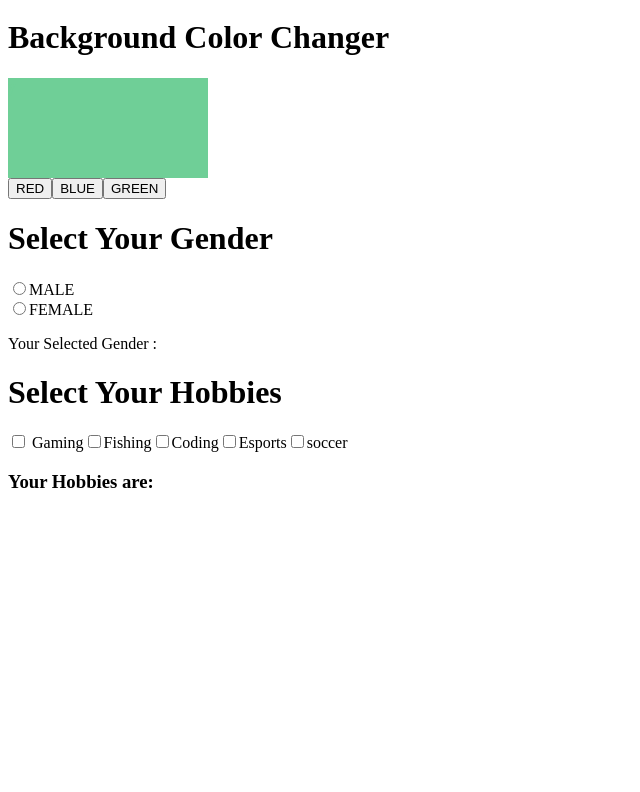
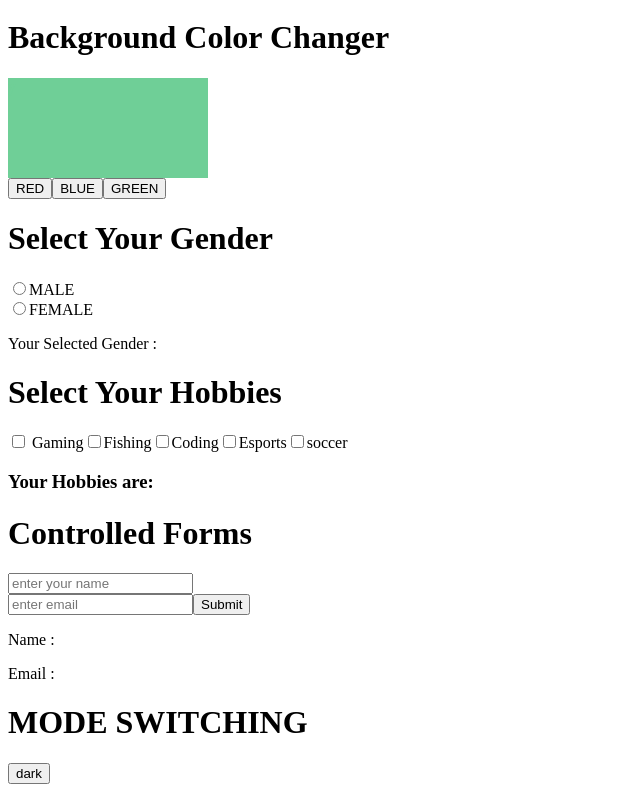
Before and after one commit to mdyasinreza1510/LEARNING_REACT, a React (Vite) app in the folder project1/: page / in a window 1280 px wide. Shown: the part 257-1049 px from the top of the page, without its empty margins (0-640 px from the left). Before the commit the page ends 800 px from the top, so only its background shows below. Built offline with nearby package versions, Linux system fonts and the light colour scheme.

Commit message:
practiced a form handler and a mode sitcher from dark to light

```diff
--- a/project1/src/Practice.jsx
+++ b/project1/src/Practice.jsx
@@ -73,8 +73,52 @@ function selectedhobbies(event){
         }
 }
 
+//controlled form.........................
+const [name,setname]=useState();
+const [email,setemail]=useState();
+const[submitname, setsubmitname]=useState();
+const[submitemail, setsubmitemail]=useState();
 
 
+function changename(event){
+    setname(event.target.value);
+}
+
+function changemail(event){
+setemail(event.target.value);
+
+}
+function submit(){
+    //yaha hmne submit me setsubmitname/email me ko name aur email
+    //  paas krenge jinme input k through values add honge fir ham
+    //  submit k through acces krlenge aur auto type p me nhi hoga
+setsubmitname(name);
+setsubmitemail(email);
+
+///yaha pe setsub k zariya submitname/email me name aur email k value ko add krdiya
+//ab jab submitname/email e values hain to hm p m submitname/aur email hi paas krenge
+}
+
+
+
+
+//..................................dark and light mode..................................
+const [mode,setmode]=useState("white");
+
+function changemode(){
+    const btm=document.querySelector("#btn")
+    if(mode=="white"){
+        setmode("black");
+        btm.innerText="light"
+
+    }
+    else{
+         setmode("white");
+          btm.innerText="dark"
+    }
+
+
+}
 
 
     return(
@@ -153,11 +197,37 @@ function selectedhobbies(event){
         ))}
 
     </ul>
+</div>
+
+{/* controlled forms......................................... */}
+<div>
+
+<h1>Controlled Forms</h1>
+<input onChange={changename} type="text" placeholder='enter your name' />
+<br />
+<input onChange={changemail} id='emailform' type="email"placeholder='enter email' />
+<button onClick={submit} >Submit</button>
+<p>Name : <b>{submitname}</b></p>
+<p>Email : <b>{submitemail}</b></p>
+</div>
 
 
 
 
-</div>
+{/* ...........................................................light and dark mode................................................. */}
+      <div style={{backgroundColor:mode}}>
+        <h1>MODE SWITCHING</h1>
+  <button id='btn' onClick={changemode}>dark</button>
+
+        </div>
+
+
+
+
+
+
+
+
 
         </>
 
```
Also changed, not shown: project1/src/Todolist.jsx (added).
